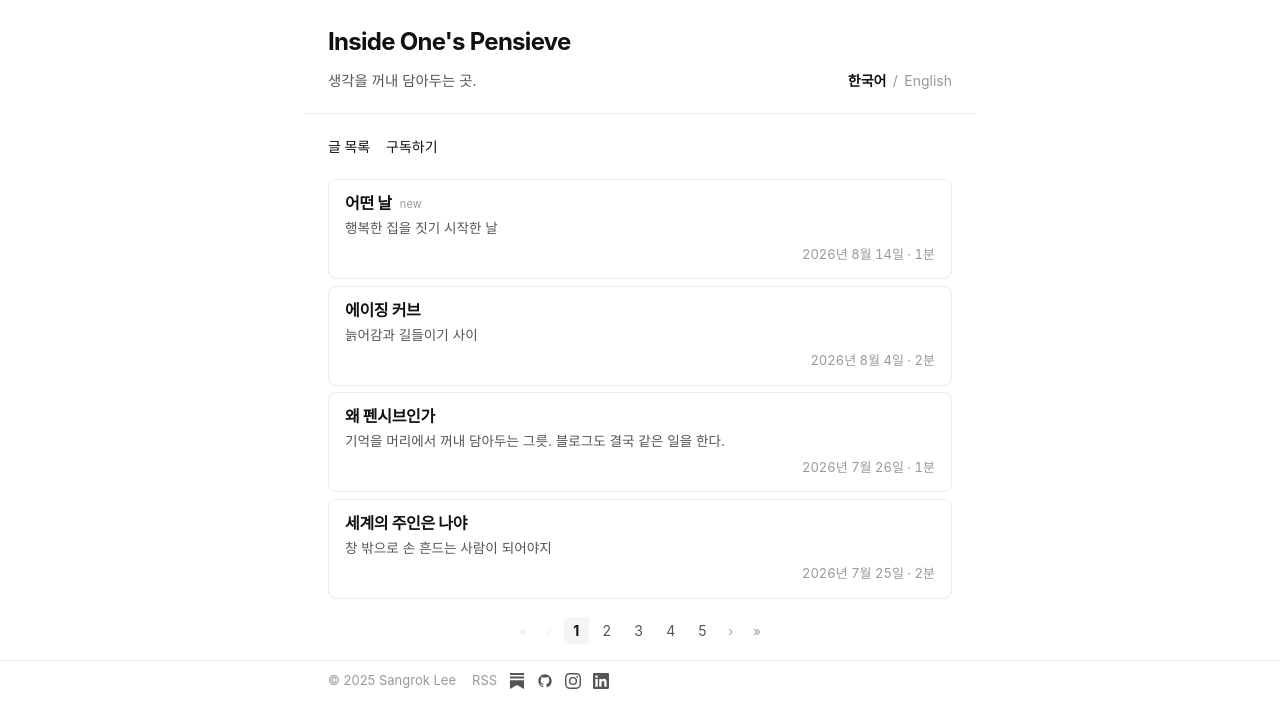
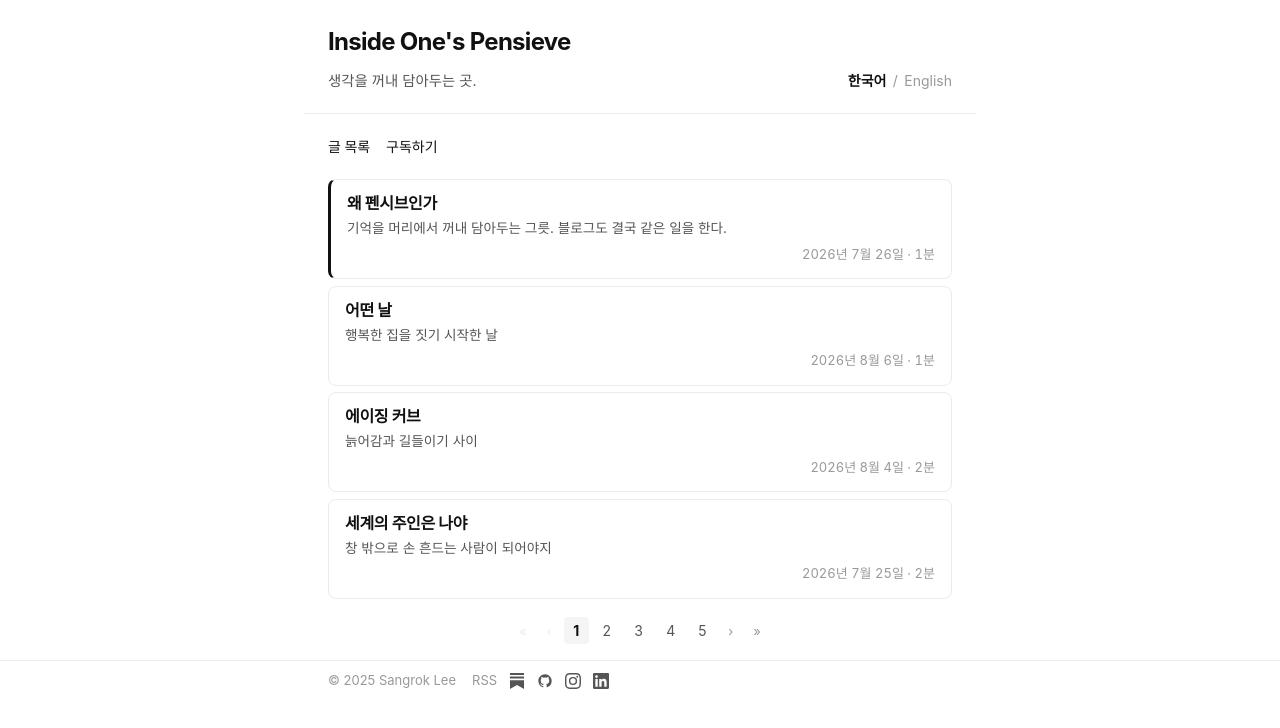
Before and after one commit to orcus07/Inside_Ones_Pensieve, a Next.js app: page / in a window 1280 px wide. Shown: the top 728 px of the page. Built offline with nearby package versions, Linux system fonts and the light colour scheme; what marked-footnote would draw is missing.

Commit message:
fix: date revert, pin why_a_pensieve, NEW right-aligned, unbold labels

```diff
--- a/app/HomeClient.tsx
+++ b/app/HomeClient.tsx
@@ -127,8 +127,10 @@ function HomeInner({ koPosts, enPosts }: { koPosts: PostMeta[]; enPosts: PostMet
                   <Link href={`/blog/${post.slug}/${lang === "en" ? "?lang=en" : ""}`} className="post-card">
                     <div className="post-card-body">
                       <div className="post-title">
-                        {post.draft && <span style={{ color: "var(--faint)" }}>[Draft] </span>}
-                        {post.title}
+                        <span>
+                          {post.draft && <span style={{ color: "var(--faint)" }}>[Draft] </span>}
+                          {post.title}
+                        </span>
                         {isNew && <span className="badge-new">new</span>}
                       </div>
                       {post.summary && <div className="post-preview">{post.summary}</div>}
--- a/app/globals.css
+++ b/app/globals.css
@@ -264,6 +264,10 @@ main {
   line-height: 1.4;
   transition: opacity 0.15s;
   margin-bottom: 0;
+  display: flex;
+  align-items: baseline;
+  justify-content: space-between;
+  gap: 0.5rem;
 }
 
 .post-preview {
@@ -868,13 +872,11 @@ a.section-label:hover {
 
 /* ── NEW badge ── */
 .badge-new {
-  display: inline-block;
   font-size: 0.6875rem;
   font-weight: 400;
   color: var(--faint);
-  margin-left: 0.5rem;
   letter-spacing: 0.02em;
-  vertical-align: middle;
+  flex-shrink: 0;
 }
 
 /* ── Pinned card ── */
--- a/content/posts/en/eotteon_nal.md
+++ b/content/posts/en/eotteon_nal.md
@@ -1,6 +1,6 @@
 ---
 title: "A Certain Day"
-date: 2026-08-14
+date: 2026-08-06
 summary: "The day I started building a happy home"
 tags: [Essay]
 cover: "/images/eotteon_nal_cover.jpg"
--- a/content/posts/en/why_a_pensieve.md
+++ b/content/posts/en/why_a_pensieve.md
@@ -3,6 +3,7 @@ title: Why a Pensieve?
 date: 2026-07-26
 summary: A vessel to take memories out of your head and store them. A blog ultimately does the same thing.
 tags: [Note]
+pinned: true
 ---
 
 Dumbledore used to pull silver-like threads from his temple and put them into a basin when his thoughts became too overwhelming. He said that things tangled in his mind would reveal patterns once they were laid out.
--- a/content/posts/eotteon_nal.md
+++ b/content/posts/eotteon_nal.md
@@ -1,6 +1,6 @@
 ---
 title: "어떤 날"
-date: 2026-08-14
+date: 2026-08-06
 summary: "행복한 집을 짓기 시작한 날"
 tags: [에세이]
 cover: "/images/eotteon_nal_cover.jpg"
--- a/content/posts/why_a_pensieve.md
+++ b/content/posts/why_a_pensieve.md
@@ -3,6 +3,7 @@ title: 왜 펜시브인가
 date: 2026-07-26
 summary: 기억을 머리에서 꺼내 담아두는 그릇. 블로그도 결국 같은 일을 한다.
 tags: [메모]
+pinned: true
 ---
 
 덤블도어는 생각이 너무 많아질 때 관자놀이에서 은색 실 같은 걸 뽑아 대야에
```
